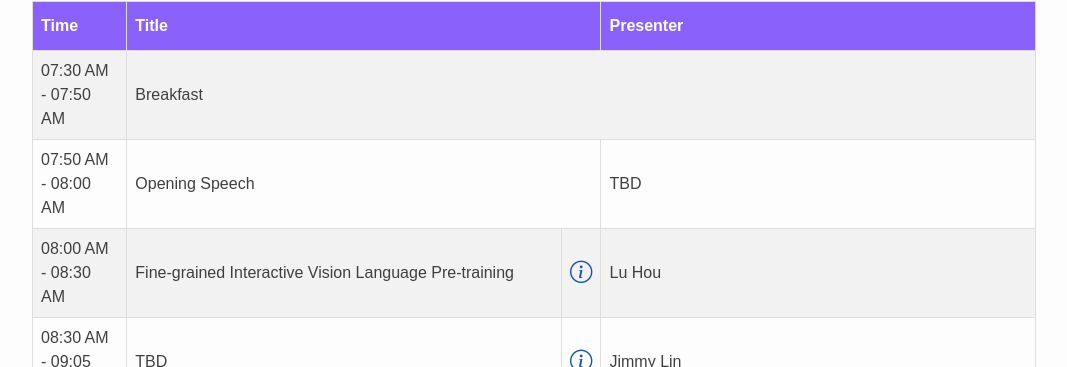
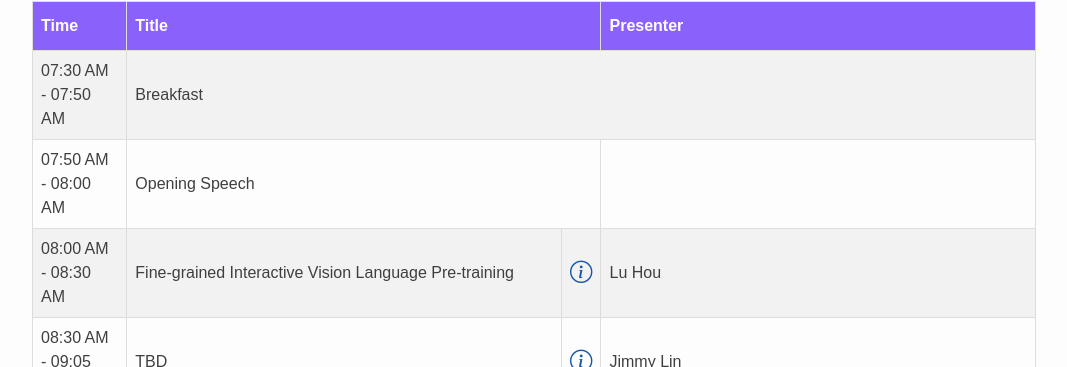
Before and after one commit to neurips2022-enlsp/neurips2022-enlsp.github.io, a Jekyll site: the page built from index.md, in a window 1280 px wide and 900 px high, scrolled down 4638 px. Shown: the part 85-452 px from the top of the window, without its empty margins (106-1173 px from the left). Built offline with Jekyll 4.4.1, drawn with Linux system fonts in a browser that asks for light colours; nearby versions of some CDN libraries.

Commit message:
Update schedule.yml

```diff
--- a/_data/schedule.yml
+++ b/_data/schedule.yml
@@ -5,7 +5,7 @@
 - Title: Opening Speech
   Time: 07:50 AM - 08:00 AM
   Whole_line: false
-  Presenter: TBD
+  Presenter:
 
 - Title: Fine-grained Interactive Vision Language Pre-training
   Time: 08:00 AM - 08:30 AM
```
